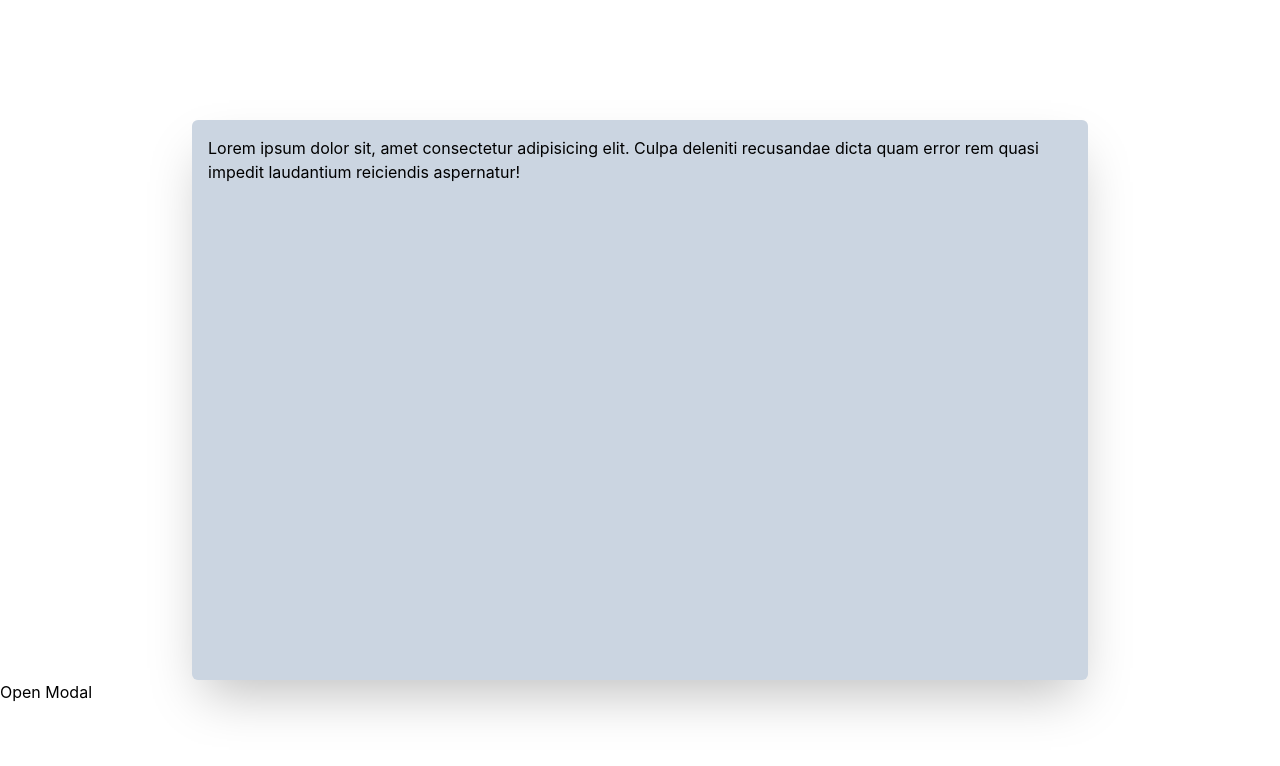
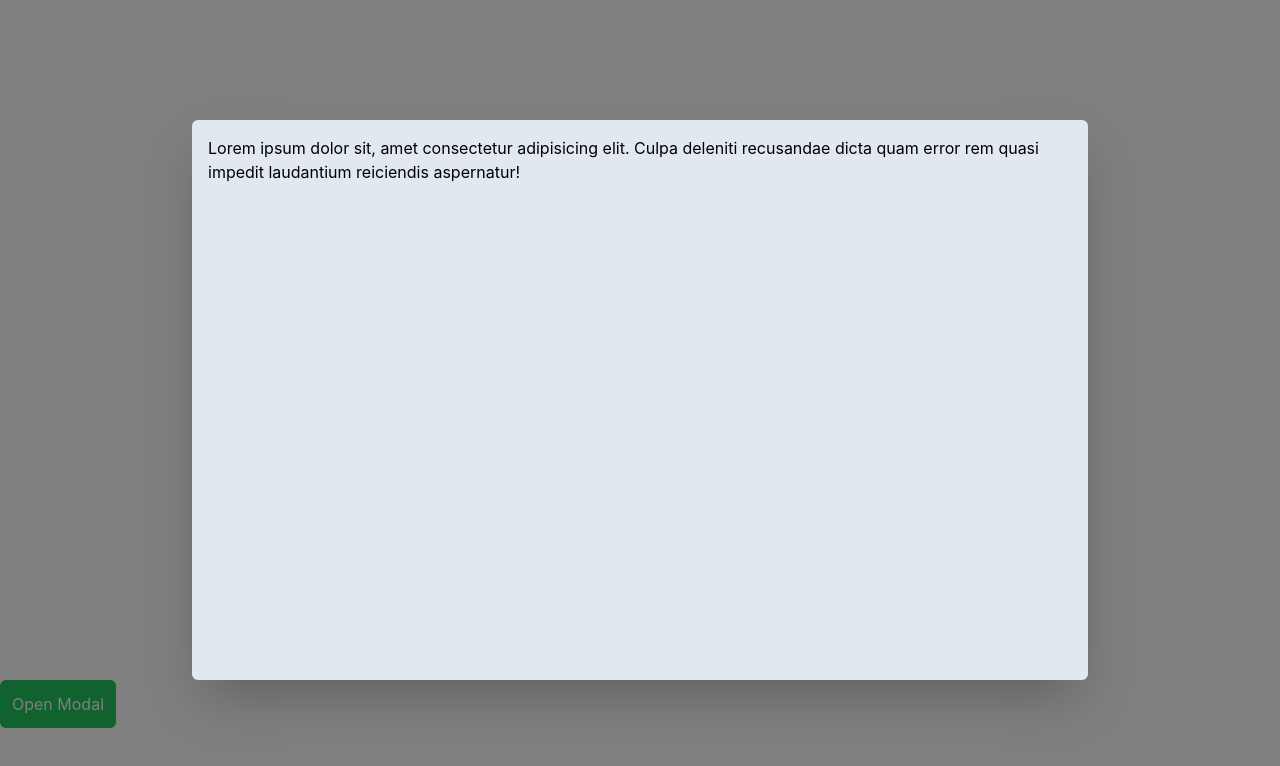
Before and after one commit to saifabrar17/my-typescript-intro, a React (Create React App) app: page / in a window 1280 px wide. Both pictures are taken after a click on the button "Open Modal". Shown: the top 766 px of the page. Built offline with nearby package versions, Linux system fonts and the light colour scheme.

Commit message:
modal done

```diff
--- a/public/index.html
+++ b/public/index.html
@@ -29,6 +29,7 @@
   <body>
     <noscript>You need to enable JavaScript to run this app.</noscript>
     <div id="root"></div>
+    <div id="portal"></div>
     <!--
       This HTML file is a template.
       If you open it directly in the browser, you will see an empty page.
--- a/src/App.tsx
+++ b/src/App.tsx
@@ -20,7 +20,7 @@ function App() {
       <LoginForm></LoginForm>
 
       <div>
-        <button onClick={toggle}>Open Modal </button>
+        <button className="bg-green-500 rounded-md text-white p-3" onClick={toggle}>Open Modal </button>
         <Modal isOpen={isOpen} toggle={toggle}>
           <p>
             Lorem ipsum dolor sit, amet consectetur adipisicing elit. Culpa
--- a/src/components/shared/LoginForm.tsx
+++ b/src/components/shared/LoginForm.tsx
@@ -67,7 +67,7 @@ const LoginForm = () => {
             // value="disabled@google.com"
             // disabled={true}
             value={formState.email}
-            hasError={!!formErrors.email}
+
             onChangeHandler={(event) => handleChange(event, "email")}
             errorMsg={formErrors.email}
           />
@@ -80,8 +80,8 @@ const LoginForm = () => {
             // disabled={true}
             value={formState.password}
             inputRef={passwordRef}
-            // lockIcon={<Lock width="18" height="18"></Lock>}
-            hasError={!!formErrors.password}
+            passwordIcon={<Lock width="18" height="18"></Lock>}
+            // hasError={!!formErrors.password}
             onChangeHandler={(event) => handleChange(event, "password")}
             errorMsg={formErrors.password}
           />
--- a/src/components/shared/Modal.tsx
+++ b/src/components/shared/Modal.tsx
@@ -1,5 +1,5 @@
 import React, { ReactNode } from "react";
-
+import ReactDOM from "react-dom";
 interface ModalType {
   children?: ReactNode;
   isOpen: boolean;
@@ -7,15 +7,19 @@ interface ModalType {
 }
 
 export default function Modal(props: ModalType) {
-  return (
+  return ReactDOM.createPortal(
     <>
       {props.isOpen && (
-        <div className="flex justify-center items-center absolute top-0 h-[100vh] w-full " onClick={props.toggle}>
-          <div  className="block w-[70%] h-[70%] p-4 rounded-md bg-slate-300 shadow-2xl">
+        <div
+          className="flex justify-center items-center absolute top-0 h-[100vh] w-full bg-black bg-opacity-50"
+          onClick={props.toggle}
+        >
+          <div className="block w-[70%] h-[70%] p-4 rounded-md bg-slate-200 shadow-2xl">
             {props.children}
           </div>
         </div>
       )}
-    </>
+    </>,
+    document.getElementById("portal")!
   );
 }
--- a/src/components/shared/PasswordInput.tsx
+++ b/src/components/shared/PasswordInput.tsx
@@ -10,7 +10,7 @@ interface Props {
   errorMsg: string;
   disabled?: boolean;
   autoFocus?: boolean;
-  lockIcon?: React.ReactNode;
+  passwordIcon?: React.ReactNode;
   hasError?: boolean;
   inputRef?: React.RefObject<HTMLInputElement>
   onChangeHandler: React.ChangeEventHandler<HTMLInputElement>;
@@ -23,7 +23,7 @@ const PasswordInput: React.FC<Props> = ({
   inputRef,
   errorMsg,
   disabled = false,
-  lockIcon = false,
+  passwordIcon = false,
   autoFocus = false,
   hasError = false,
   onChangeHandler,
@@ -45,22 +45,22 @@ const PasswordInput: React.FC<Props> = ({
             name={name}
             onChange={onChangeHandler}
             className={`px-4 pl-4 py-2 text-lg outline-none border-2 rounded duration-200 peer  bg-inherit ${
-              hasError
+              errorMsg
                 ? "border-red-500 focus:border-red-500"
                 : "border-gray-400 hover:border-gray-600"
             } ${
               disabled &&
               "bg-white rounded focus:outline-none disabled:opacity-25"
-            } ${lockIcon && "pl-8"}`}
+            } ${passwordIcon && "pl-8"}`}
           />
 
           <span
             className={`absolute ${
-              lockIcon
+              passwordIcon
                 ? "left-4 peer-valid:-translate-x-4 peer-focus:-translate-x-4"
                 : "left-0"
             } top-2 px-1 text-lg tracking-wide  pointer-events-none duration-200 peer-focus:text-sm peer-focus:-translate-y-5 bg-white ml-2 peer-valid:text-sm peer-valid:-translate-y-5  ${
-              hasError
+              errorMsg
                 ? "peer-focus:text-red-500"
                 : "peer-focus:text-indigo-600"
             } ${disabled && " -translate-y-5 -translate-x-4"}`}
@@ -74,7 +74,7 @@ const PasswordInput: React.FC<Props> = ({
           >
             {showPassword ? <HidePass /> : <ShowPass />}
           </button>
-          {lockIcon && <div className="absolute left-2 top-3">{lockIcon}</div>}
+          {passwordIcon && <div className="absolute left-2 top-3">{passwordIcon}</div>}
           {/* {lockIcon && <Lock className="absolute left-2 top-3" />} */}
         </label>
       </div>
```
Also changed, not shown: src/components/shared/TextInput.tsx (+4 -4 lines).
